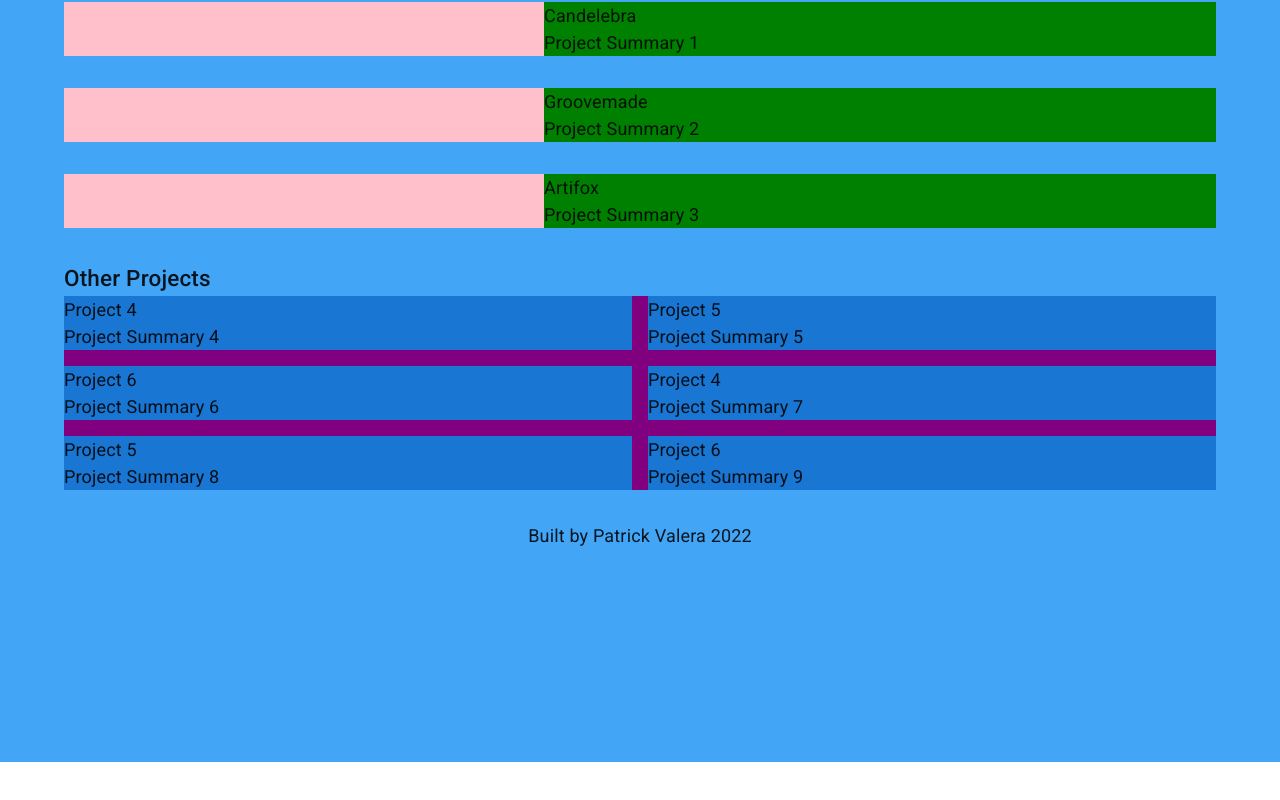
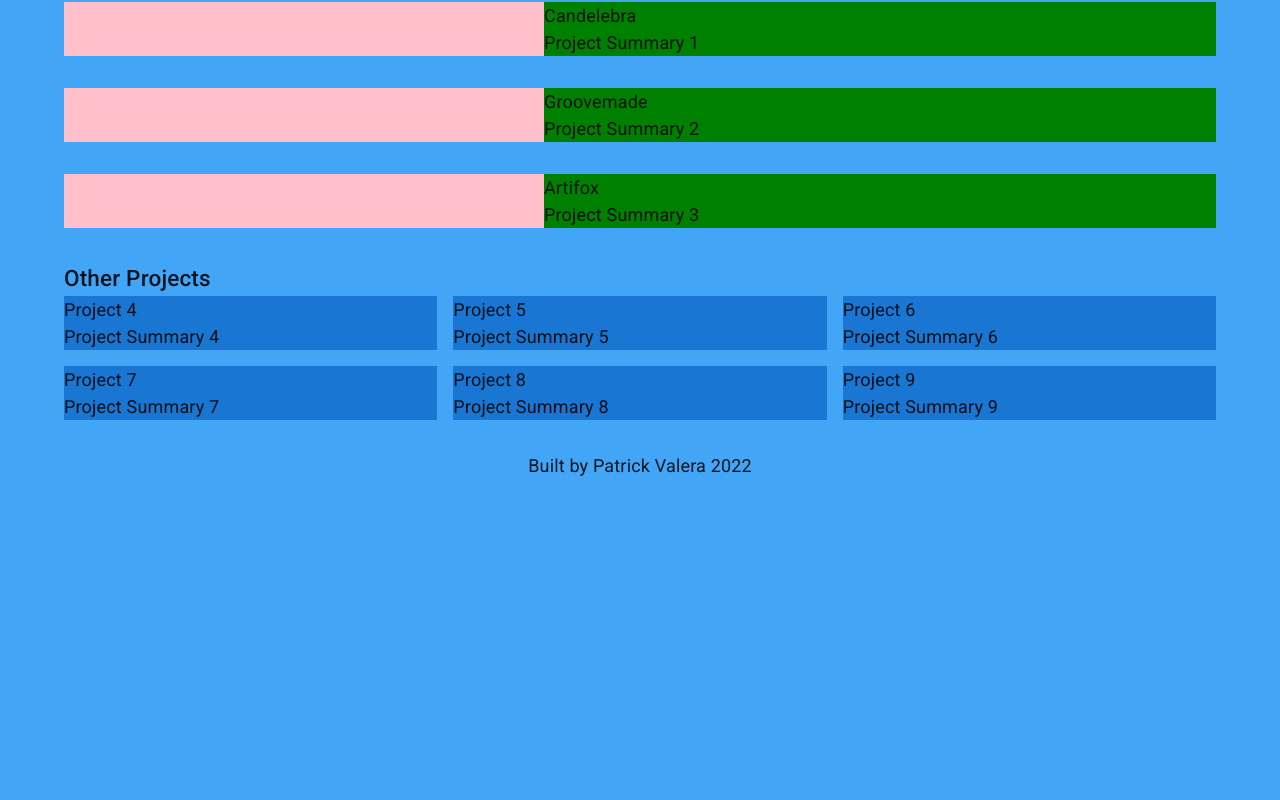
Before and after one commit to PatrickValera/20_Portfolio_V2, a Next.js app in the folder frontend/: page / in a window 1280 px wide. Shown: the part 834-1634 px from the top of the page. Before the commit the page ends 1596 px from the top, so only its background shows below. Built offline with nearby package versions, Linux system fonts and the light colour scheme.

Commit message:
layout | fix fade on scroll

```diff
--- /dev/null
+++ b/frontend/components/Fade.js
@@ -0,0 +1,10 @@
+import { Box } from '@mui/material'
+import React from 'react'
+
+const Fade = ({children,sx}) => {
+  return (
+    <Box sx={sx} className='fade'>{children}</Box>
+  )
+}
+
+export default Fade
--- a/frontend/components/sections/Footer.js
+++ b/frontend/components/sections/Footer.js
@@ -3,7 +3,7 @@ import React from 'react'
 
 const Footer = () => {
   return (
-    <Box component='footer' sx={{minHeight:'30vh',width:'100%'}}>
+    <Box component='footer' sx={{minHeight:'300vh',width:'100%'}}>
         <Typography variant='body1'sx={{margin:'auto',width:'min-content',whiteSpace:'noWrap'}}>Built by Patrick Valera 2022</Typography>
         </Box>
   )
--- a/frontend/components/sections/Header.js
+++ b/frontend/components/sections/Header.js
@@ -3,7 +3,7 @@ import React from 'react'
 
 const Header = ({ setTheme }) => {
     return (
-        <Box component='header' sx={{  position: 'sticky',top:'0',   }}>
+        <Box component='header' sx={{  position: 'sticky',top:'0',zIndex:10   }}>
             <Box sx={{ px:2,position: 'absolute',bgcolor: 'secondary.main',display: 'flex', alignItems: 'center', width: '100%', }}>
                 <Typography variant='h6' sx={{ flexGrow: '1' }}>PV</Typography>
                 <nav>
--- a/frontend/components/sections/Projects.js
+++ b/frontend/components/sections/Projects.js
@@ -1,10 +1,13 @@
 import { Box, Typography } from '@mui/material'
 import React from 'react'
-
+import Fade from '../Fade'
 const Projects = ({ projects }) => {
   return (
     <>
-      <Typography variant='h6'>Project Highlights</Typography>
+      <Fade>
+        <Typography variant='h6'>Project Highlights</Typography>
+
+      </Fade>
       {projects.slice(0, 3).map((project, index) => (
         <Box key={index} display='grid' className='fade' sx={{ gridTemplateColumns: 'repeat(12,1fr)', position: 'relative', bgcolor: 'red', mb: 4 }}>
 
@@ -18,19 +21,23 @@ const Projects = ({ projects }) => {
           <Box sx={{ gridArea: '1/6/-1/-1', bgcolor: 'green' }}>
             <Typography variant='body1'>{project.title}</Typography>
             {/* <Typography variant='body1'>{project.description}</Typography> */}
-            <Typography variant='body1'>Project Summary {index +1}</Typography>
+            <Typography variant='body1'>Project Summary {index + 1}</Typography>
           </Box>
         </Box>
       ))}
+      <Fade>
+        <Typography variant='h6'>Other Projects</Typography>
+      </Fade>
 
-      <Typography variant='h6'>Other Projects</Typography>
-      <Box display='flex'sx={{flexWrap:'wrap',gap:2, mb: 4,minHeight:'10px',bgcolor:'purple' }}>
-        {projects.slice(3).map((project, index) => (
-          <Box key={index} className='fade' sx={{ p: 0, flex: '100px 1 1',minWidth:'33%', bgcolor:'primary.main' }}>
-            <Typography variant='body1'>{project.title}</Typography>
-            {/* <Typography variant='body1'>{project.description}</Typography> */}
-            <Typography variant='body1'>Project Summary {index +4}</Typography>
-          </Box>
+      <Box display='flex' sx={{ flexWrap: 'wrap', gap: 2, mb: 4, minHeight: '10px' }}>
+        {projects.slice(3.7).map((project, index) => (
+          <Fade sx={{ flex: '30% 1 1', minWidth: '150px' }}>
+            <Box key={index} sx={{ p: 0, bgcolor: 'primary.main' }}>
+              <Typography variant='body1'>{project.title}</Typography>
+              {/* <Typography variant='body1'>{project.description}</Typography> */}
+              <Typography variant='body1'>Project Summary {index + 4}</Typography>
+            </Box>
+          </Fade>
         ))}
       </Box>
 
--- a/frontend/pages/_app.js
+++ b/frontend/pages/_app.js
@@ -2,15 +2,36 @@ import '../styles/globals.css'
 import lightTheme from '../styles/theme/lightTheme'
 import darkTheme from '../styles/theme/darkTheme'
 import { ThemeProvider, CssBaseline } from '@mui/material'
-import { useState } from 'react'
+import { useEffect, useState } from 'react'
+import Header from '../components/sections/Header'
 
 
 function MyApp({ Component, pageProps }) {
   const [isLightTheme,setLightTheme]=useState(true)
+  useEffect(() => {
+    const items = document.querySelectorAll(".fade")
+    const observer = new IntersectionObserver(entries => {
+
+      entries.forEach(entry => {
+        if(!entry.isIntersecting)return
+        else entry.target.classList.toggle('show', entry.isIntersecting)
+        if(entry.isIntersecting)observer.unobserve(entry.target)
+      })
+    },{
+      threshold:0,
+      rootMargin:' 0% 0% -20% 0%',
+    })
+
+    items.forEach(item => {
+      observer.observe(item)
+    })
+  },[isLightTheme])
   return (
     <ThemeProvider theme={isLightTheme?lightTheme:darkTheme}>
       <CssBaseline />
-      <Component {...pageProps} setTheme={setLightTheme} />
+      <Header setTheme={setLightTheme} />
+
+      <Component {...pageProps} />
     </ThemeProvider>
   )
 }
--- a/frontend/pages/index.js
+++ b/frontend/pages/index.js
@@ -13,40 +13,22 @@ import { useEffect } from 'react'
 
 export default function Home({ setTheme }) {
   const { projects } = Profile
-  useEffect(() => {
-    console.log('UE')
-    const items = document.querySelectorAll(".fade")
-    const observer = new IntersectionObserver(entries => {
 
-      entries.forEach(entry => {
-        if(!entry.isIntersecting)return
-        else entry.target.classList.toggle('show', entry.isIntersecting)
-        if(entry.isIntersecting)observer.unobserve(entry.target)
-      })
-    },{
-      threshold:1,
-    })
-
-    items.forEach(item => {
-      observer.observe(item)
-    })
-  },[])
   return (
     <Box sx={{ bgcolor: 'primary.light' }}>
-      <Header setTheme={setTheme} />
       <Container maxWidth='lg'>
         <Introduction />
         <Projects projects={projects} />
         <Footer />
       </Container>
-      <Box sx={{ display: 'flex', flexDirection: 'column', position: 'fixed', bottom: '0', left: '40px', border: '1px solid green' }}>
+      <Box sx={{ display: {xs:'none', md:'flex'}, flexDirection: 'column', position: 'fixed', bottom: '0', left: '40px', border: '1px solid green' }}>
         <span>A</span>
         <span>B</span>
         <span>C</span>
         <span>D</span>
         <span>E</span>
       </Box>
-      <Box sx={{ width: '0', display: 'flex', flexDirection: 'column', position: 'fixed', bottom: '0', right: '40px', border: '1px solid green', overflowWrap: 'break-word' }}>
+      <Box sx={{ display: {xs:'none', md:'flex'}, width: '0', flexDirection: 'column', position: 'fixed', bottom: '0', right: '40px', border: '1px solid green', overflowWrap: 'break-word' }}>
         <span>Email</span>
       </Box>
     </Box>
--- a/frontend/public/patrick.json
+++ b/frontend/public/patrick.json
@@ -41,19 +41,19 @@
         "link":"/"
     },{
         "id":7,
-        "title":"Project 4",
+        "title":"Project 7",
         "description":"Fullstack Online Store",
         "stack":["React","NodeJS","CSS/SASS","Socket IO","Redux"],
         "link":"/"
     },{
         "id":8,
-        "title":"Project 5",
+        "title":"Project 8",
         "description":"Fullstack Online Store",
         "stack":["React","NodeJS","CSS/SASS","Socket IO","Redux"],
         "link":"/"
     },{
         "id":9,
-        "title":"Project 6",
+        "title":"Project 9",
         "description":"Fullstack Online Store",
         "stack":["React","NodeJS","CSS/SASS","Socket IO","Redux"],
         "link":"/"
```
